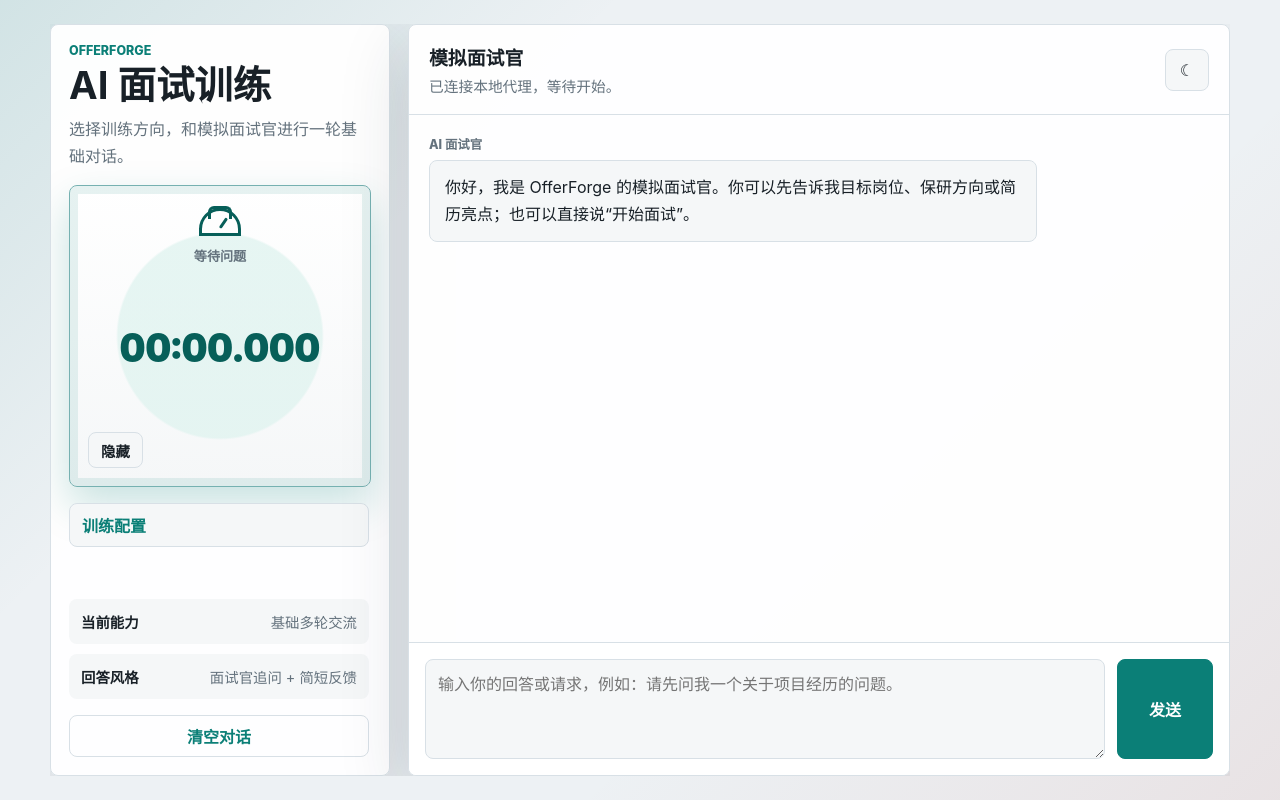
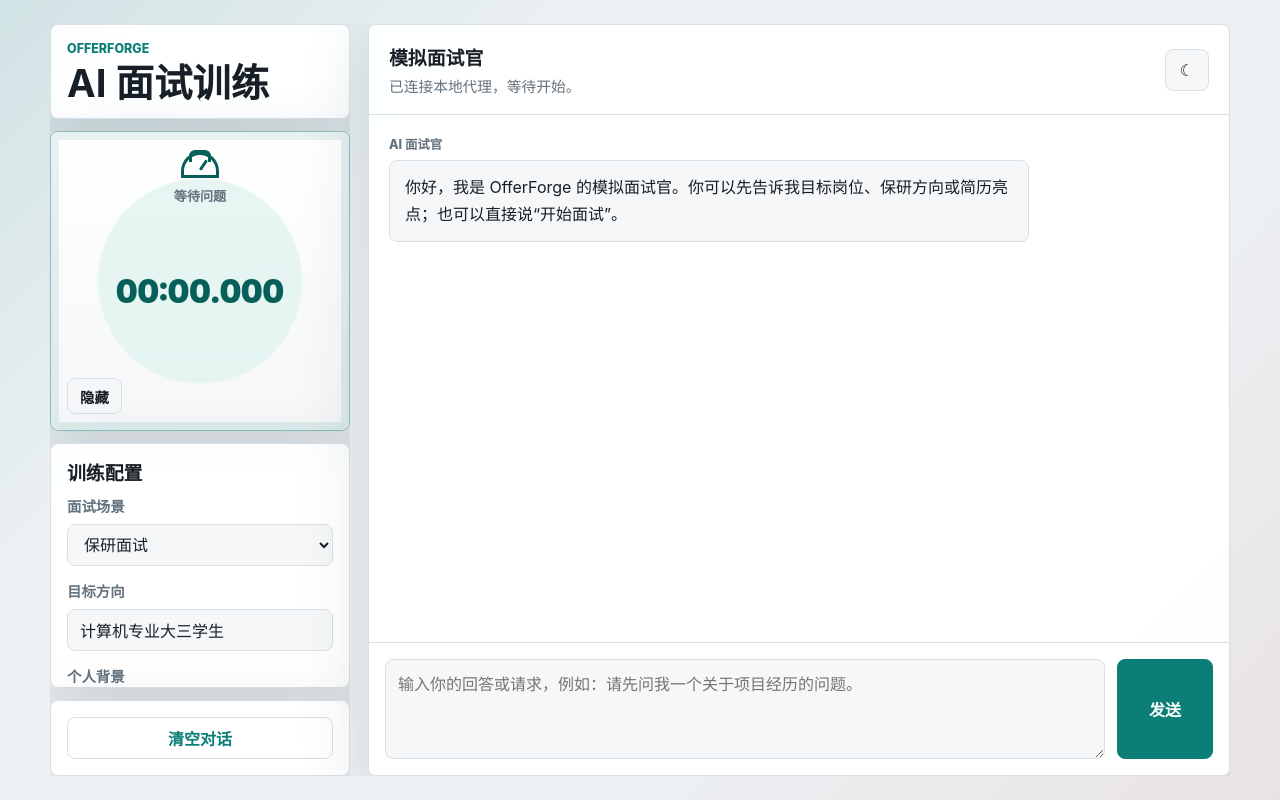
Before and after one commit to pealfrog/OfferForge, a website: page index.html in a window 1280 px wide. Drawn offline with Linux system fonts and the light colour scheme.

Commit message:
更新了一些UI设计，更人性化了

```diff
--- a/index.html
+++ b/index.html
@@ -10,13 +10,12 @@
     <main class="app-shell">
       <section class="workspace" aria-label="OfferForge interview practice">
         <aside class="side-panel" aria-label="训练设置">
-          <header>
+          <header class="side-card title-card">
             <p class="eyebrow">OfferForge</p>
             <h1>AI 面试训练</h1>
-            <p class="intro">选择训练方向，和模拟面试官进行一轮基础对话。</p>
           </header>
 
-          <div class="timer-zone" id="timerZone">
+          <div class="side-card timer-zone" id="timerZone">
             <section class="timer-panel" id="timerPanel" aria-label="面试计时器">
               <div class="stopwatch-ring" aria-hidden="true">
                 <span></span>
@@ -30,9 +29,9 @@
             <button class="timer-restore" id="showTimerButton" type="button" hidden>显示计时器</button>
           </div>
 
-          <div class="side-secondary">
-            <details class="training-settings">
-              <summary>训练配置</summary>
+          <section class="side-card training-card" aria-label="训练配置">
+            <h2>训练配置</h2>
+            <div class="training-scroll">
               <div class="control-group">
                 <label for="scenarioSelect">面试场景</label>
                 <select id="scenarioSelect">
@@ -57,8 +56,6 @@
                 <label for="prepSecondsInput">准备时间（秒）</label>
                 <input id="prepSecondsInput" type="number" min="0" max="60" step="1" value="5" />
               </div>
-            </details>
-
               <div class="hint-list" aria-label="训练要点">
                 <div>
                   <strong>当前能力</strong>
@@ -69,9 +66,12 @@
                   <span>面试官追问 + 简短反馈</span>
                 </div>
               </div>
+            </div>
+          </section>
 
+          <section class="side-card clear-card" aria-label="对话操作">
             <button class="ghost-button" id="clearButton" type="button">清空对话</button>
-          </div>
+          </section>
         </aside>
 
         <section class="chat-panel" aria-label="AI 对话区">
--- a/styles.css
+++ b/styles.css
@@ -78,12 +78,11 @@ textarea:disabled {
   height: calc(100vh - 48px);
   margin: 0 auto;
   display: grid;
-  grid-template-columns: 340px minmax(0, 1fr);
+  grid-template-columns: 300px minmax(0, 1fr);
   gap: 18px;
   overflow: hidden;
 }
 
-.side-panel,
 .chat-panel {
   border: 1px solid var(--line);
   border-radius: 8px;
@@ -94,25 +93,41 @@ textarea:disabled {
 .side-panel {
   min-height: 0;
   overflow: hidden;
-  display: flex;
-  flex-direction: column;
-  gap: 16px;
-  padding: 18px;
+  display: grid;
+  grid-template-rows: auto auto minmax(0, 1fr) auto;
+  gap: 12px;
 }
 
-.side-panel > header,
-.timer-zone {
-  flex: 0 0 auto;
+.side-card {
+  min-height: 0;
+  border: 1px solid var(--line);
+  border-radius: 8px;
+  background: color-mix(in srgb, var(--surface) 98%, transparent);
+  box-shadow: var(--shadow);
 }
 
-.side-secondary {
+.title-card,
+.clear-card {
+  padding: 16px;
+}
+
+.training-card {
+  display: grid;
+  grid-template-rows: auto minmax(0, 1fr);
+  overflow: hidden;
+}
+
+.training-card h2 {
+  padding: 14px 16px 10px;
+}
+
+.training-scroll {
   min-height: 0;
-  display: flex;
-  flex: 1 1 auto;
-  flex-direction: column;
-  gap: 16px;
+  display: grid;
+  align-content: start;
+  gap: 14px;
   overflow-y: auto;
-  padding-right: 2px;
+  padding: 0 16px 16px;
 }
 
 .eyebrow {
@@ -179,30 +194,6 @@ textarea {
   line-height: 1.55;
 }
 
-.training-settings {
-  border: 1px solid var(--line);
-  border-radius: 8px;
-  background: var(--surface-soft);
-}
-
-.training-settings summary {
-  min-height: 42px;
-  display: flex;
-  align-items: center;
-  padding: 0 12px;
-  color: var(--accent);
-  font-weight: 800;
-  cursor: pointer;
-}
-
-.training-settings .control-group {
-  padding: 0 12px 12px;
-}
-
-.training-settings .control-group + .control-group {
-  padding-top: 2px;
-}
-
 button:focus-visible,
 input:focus-visible,
 select:focus-visible,
@@ -214,7 +205,6 @@ textarea:focus-visible {
 .hint-list {
   display: grid;
   gap: 10px;
-  margin-top: auto;
 }
 
 .hint-list div {
@@ -319,9 +309,9 @@ button:hover:not(:disabled) {
   display: grid;
   grid-template-rows: auto auto 1fr auto;
   place-items: center;
-  gap: 10px;
-  padding: 18px;
-  border: 1px solid color-mix(in srgb, var(--accent) 48%, var(--line));
+  gap: 8px;
+  padding: 16px;
+  border: 0;
   border-radius: 8px;
   background:
     radial-gradient(circle at center, color-mix(in srgb, var(--accent-soft) 76%, transparent) 0 48%, transparent 49%),
@@ -351,8 +341,8 @@ button:hover:not(:disabled) {
 
 .stopwatch-ring {
   position: relative;
-  width: 42px;
-  height: 30px;
+  width: 38px;
+  height: 28px;
   margin-top: 2px;
 }
 
@@ -361,8 +351,8 @@ button:hover:not(:disabled) {
   position: absolute;
   left: 50%;
   top: 0;
-  width: 18px;
-  height: 10px;
+  width: 16px;
+  height: 9px;
   border: 3px solid var(--accent-strong);
   border-bottom: 0;
   border-radius: 6px 6px 0 0;
@@ -374,8 +364,8 @@ button:hover:not(:disabled) {
   position: absolute;
   left: 50%;
   bottom: 0;
-  width: 36px;
-  height: 22px;
+  width: 32px;
+  height: 20px;
   border: 3px solid var(--accent-strong);
   border-radius: 999px 999px 12px 12px;
   transform: translateX(-50%);
@@ -411,7 +401,7 @@ button:hover:not(:disabled) {
 .timer-value {
   align-self: center;
   color: var(--accent-strong);
-  font-size: clamp(2rem, 3.1vw, 2.8rem);
+  font-size: clamp(1.78rem, 2.6vw, 2.35rem);
   font-weight: 900;
   line-height: 1;
   font-variant-numeric: tabular-nums;
@@ -429,16 +419,22 @@ button:hover:not(:disabled) {
 
 .timer-zone {
   width: 100%;
+  border-color: color-mix(in srgb, var(--accent) 38%, var(--line));
+  overflow: hidden;
+}
+
+.timer-zone:has(.timer-panel[hidden]) {
+  padding: 10px;
 }
 
 .timer-restore {
   width: 100%;
-  aspect-ratio: 1;
+  min-height: 42px;
   border: 1px dashed color-mix(in srgb, var(--accent) 58%, var(--line));
   border-radius: 8px;
   color: var(--accent-strong);
   background: color-mix(in srgb, var(--accent-soft) 54%, var(--surface));
-  font-size: 1.1rem;
+  font-size: 0.95rem;
   font-weight: 900;
 }
 
@@ -518,7 +514,9 @@ button:hover:not(:disabled) {
   }
 
   .side-panel {
-    gap: 14px;
+    min-height: 720px;
+    grid-template-rows: auto auto minmax(240px, 1fr) auto;
+    gap: 12px;
   }
 
   .hint-list {
```
Also changed, not shown: Memo.md (+2 -2 lines). Lines whose indentation alone changed are shown as unchanged.
